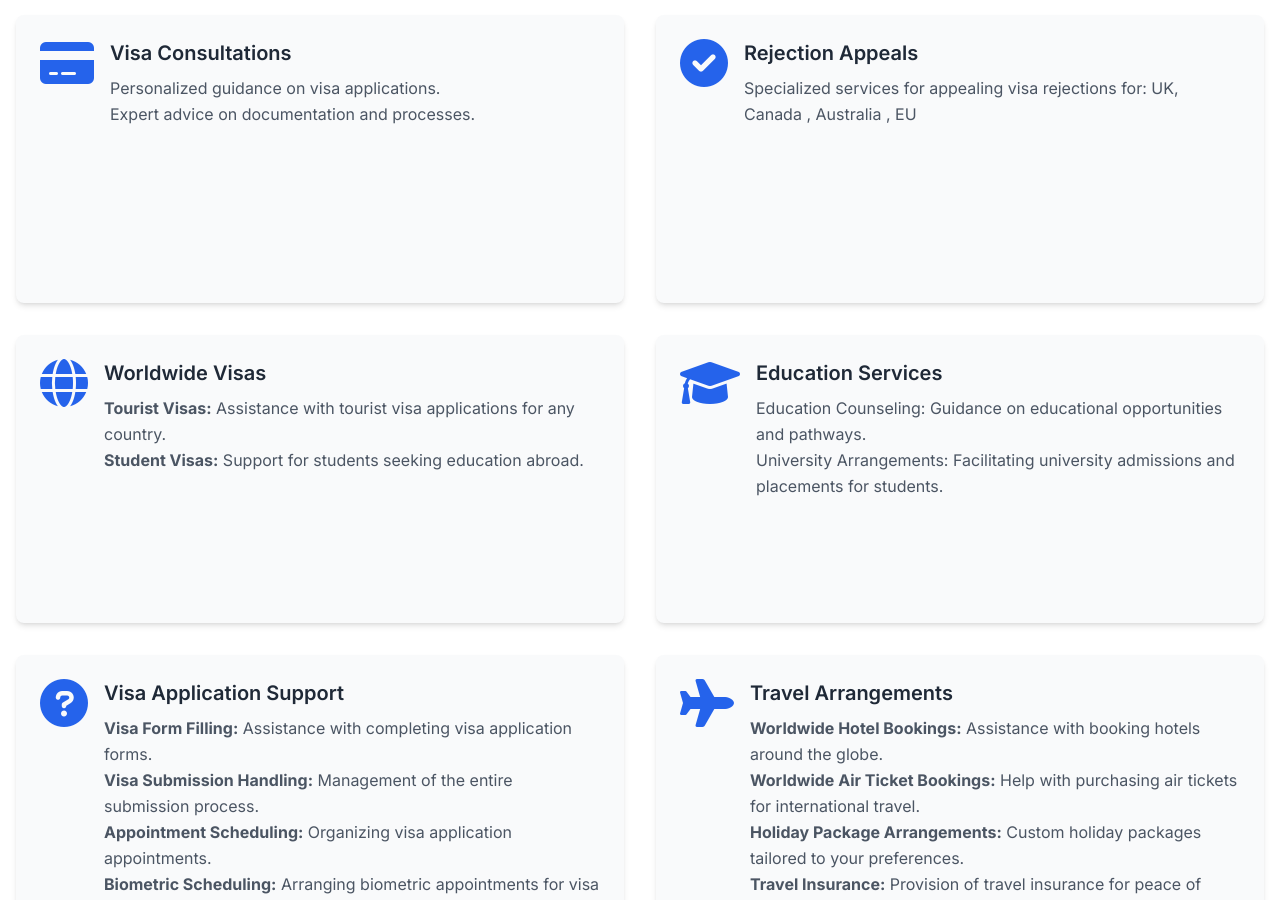
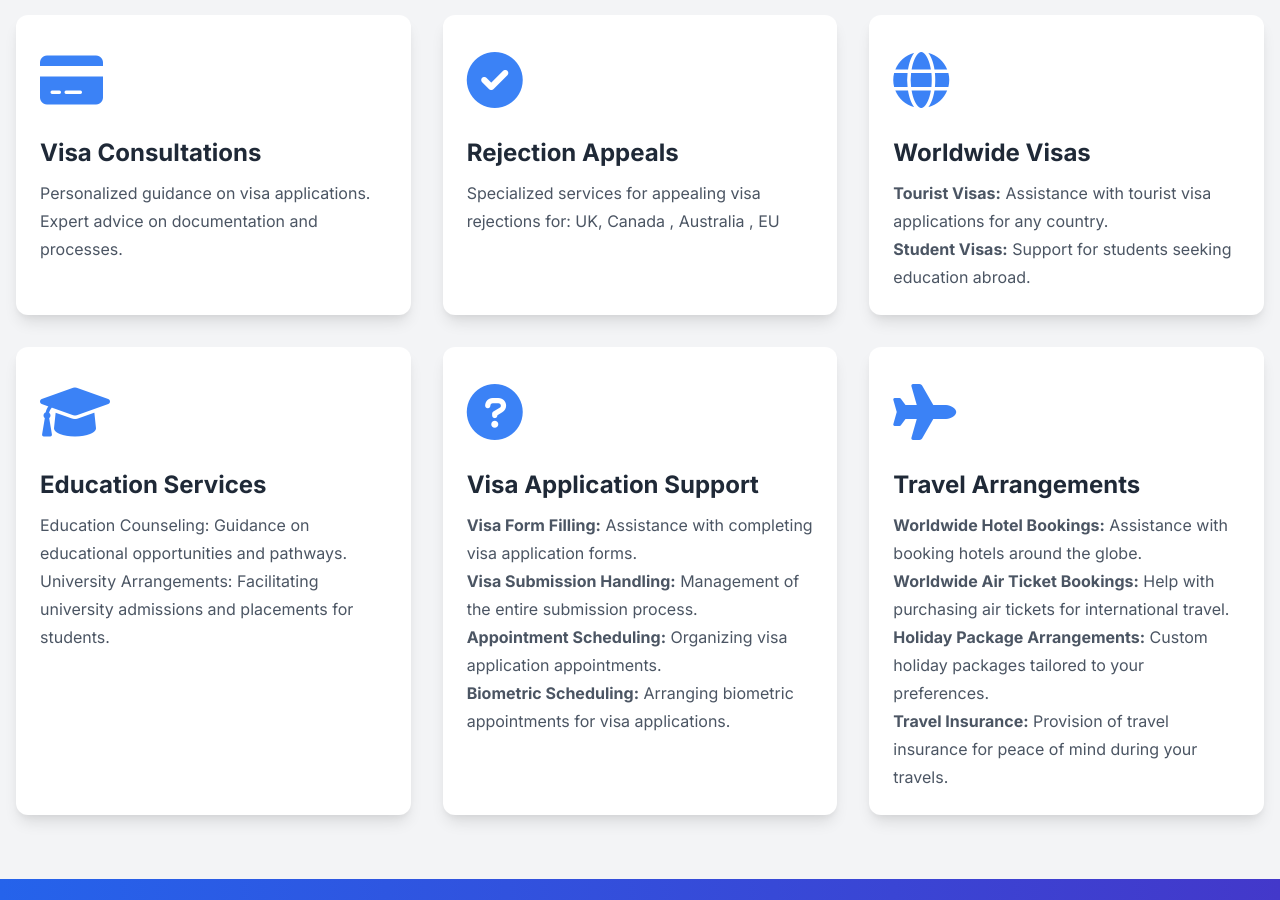
Before and after one commit to charithmadhuranga/visa-website, a plain HTML site: page index.html in a window 1280 px wide. Shown: the part 1900-2800 px from the top of the page. Drawn offline with nearby package versions, Linux system fonts and the light colour scheme.

Commit message:
update and fix errors

```diff
--- a/index.html
+++ b/index.html
@@ -36,6 +36,10 @@
         scroll-behavior: smooth; /* For smooth scrolling */
         overflow-x: hidden; /* Prevent horizontal scrolling across the entire body */
       }
+      /* New style to prevent body scrolling when menu is open */
+      body.no-scroll {
+        overflow: hidden;
+      }
       .section-header p {
         line-height: 1.6;
       }
@@ -57,15 +61,16 @@
       /* Mobile menu panel dropdown styling */
       #mobile-menu-panel {
         background-color: white !important; /* Force white background */
-        z-index: 9999 !important; /* Ensure it's on top of everything */
+        z-index: 999 !important; /* Adjusted z-index: higher than overlay, lower than header */
         max-height: 0; /* Initial collapsed state for dropdown */
         overflow: hidden;
-        position: absolute; /* Positioned absolutely below the header */
-        top: 100%; /* Positions it right below the header */
+        position: fixed; /* Changed to fixed to position relative to viewport */
+        top: 4.5rem; /* Position below the header (approx. 72px, based on header height) */
         left: 0;
         width: 100%;
         box-shadow: 0 4px 6px -1px rgba(0, 0, 0, 0.1), 0 2px 4px -1px rgba(0, 0, 0, 0.06); /* Tailwind shadow-md */
         transition: max-height 0.3s ease-in-out; /* Smooth transition for dropdown */
+        /* padding-top is no longer needed here as top positions the panel below the header */
       }
 
       #mobile-menu-panel.open {
@@ -75,7 +80,12 @@
 
       /* Adjust z-index for mobile overlay to be behind the menu but above content */
       #mobile-menu-overlay {
-        z-index: 30 !important; /* Lower than menu, higher than content */
+        z-index: 998 !important; /* Adjusted z-index: lower than menu panel */
+        position: fixed; /* Ensure it's fixed */
+        top: 4.5rem; /* Start below the header */
+        left: 0;
+        right: 0;
+        bottom: 0;
       }
 
       /* WhatsApp Float Button Styling */
@@ -169,11 +179,47 @@
         background-color: #2563eb; /* Tailwind blue-600 */
         transform: scale(1.2);
       }
+
+      /* Services Section new styles */
+      .service-card {
+        background-color: #ffffff;
+        border-radius: 0.75rem; /* Tailwind rounded-xl */
+        box-shadow: 0 10px 15px -3px rgba(0, 0, 0, 0.1), 0 4px 6px -2px rgba(0, 0, 0, 0.05); /* Tailwind shadow-xl */
+        transition: all 0.3s ease-in-out;
+        padding: 1.5rem; /* Tailwind p-6 */
+        height: 100%; /* Ensure cards in a row have equal height */
+        display: flex;
+        flex-direction: column;
+        align-items: flex-start; /* Align content to the start */
+      }
+
+      .service-card:hover {
+        transform: translateY(-5px) scale(1.02);
+        box-shadow: 0 20px 25px -5px rgba(0, 0, 0, 0.1), 0 10px 10px -5px rgba(0, 0, 0, 0.04); /* Stronger shadow on hover */
+      }
+
+      .service-card-icon {
+        color: #3b82f6; /* Tailwind blue-500 */
+        font-size: 3.5rem; /* Larger icon size */
+        margin-bottom: 1rem; /* Space below icon */
+      }
+
+      .service-card h4 {
+        color: #1f2937; /* Tailwind gray-900 */
+        font-size: 1.5rem; /* Tailwind text-2xl */
+        font-weight: 700; /* Tailwind font-bold */
+        margin-bottom: 0.75rem; /* Space below heading */
+      }
+
+      .service-card p {
+        color: #4b5563; /* Tailwind gray-700 */
+        line-height: 1.75; /* Tailwind leading-relaxed */
+      }
     </style>
   </head>
 
   <body id="home" class="text-gray-800">
-    <header id="header" class="bg-white shadow-md fixed top-0 left-0 w-full z-50 transition-shadow duration-300">
+    <header id="header" class="bg-white shadow-md fixed top-0 left-0 w-full z-[9999] transition-shadow duration-300">
       <nav class="container mx-auto px-4 py-4 flex justify-between items-center">
         <div class="flex-shrink-0">
           <a class="block" href="index.html">
@@ -199,8 +245,8 @@
         </div>
       </nav>
 
-      <div id="mobile-menu-overlay" class="md:hidden fixed inset-0 bg-black bg-opacity-50 z-30 hidden"></div>
-      <div id="mobile-menu-panel" class="md:hidden absolute top-full left-0 w-full bg-white shadow-lg overflow-hidden transition-all duration-300 ease-in-out z-40 max-h-0">
+      <div id="mobile-menu-overlay" class="md:hidden fixed top-4.5rem left-0 right-0 bottom-0 bg-black bg-opacity-50 z-[998] hidden"></div>
+      <div id="mobile-menu-panel" class="md:hidden fixed top-4.5rem left-0 w-full bg-white shadow-lg overflow-hidden transition-all duration-300 ease-in-out z-[999] max-h-0">
         <div class="p-6">
           <ul class="space-y-4 pt-10">
             <li><a href="#home" class="block text-gray-800 text-lg hover:text-blue-600">Home</a></li>
@@ -291,8 +337,7 @@
         </div>
       </div>
     </section>
-    <!-- Services Section -->
-    <section id="services" class="py-16 bg-white">
+    <section id="services" class="py-16 bg-gray-100">
       <div class="container mx-auto px-4">
         <div class="text-center mb-12 section-header">
           <h2 class="text-4xl font-bold text-gray-800 mb-4 animate-on-scroll">Our Services</h2>
@@ -304,14 +349,13 @@
           </p>
         </div>
 
-        <div class="flex flex-wrap -mx-4 items-stretch features">
-          <!-- Service Item 1 -->
-          <div class="w-full md:w-1/2 px-4 mb-8 service-item-animate">
-            <div class="flex items-start p-6 bg-gray-50 rounded-lg shadow-md hover:shadow-lg transition-shadow duration-300 min-h-[18rem]">
-              <div class="flex-shrink-0 mr-4 service-box-icon">
-                <i class="fa-solid fa-credit-card text-5xl text-blue-600"></i>
+        <div class="grid grid-cols-1 md:grid-cols-2 lg:grid-cols-3 gap-8">
+          <div class="service-item-animate">
+            <div class="service-card">
+              <div class="service-card-icon">
+                <i class="fa-solid fa-credit-card"></i>
               </div>
-              <div class="service-box-body flex-grow">
+              <div class="flex-grow">
                 <h4 class="text-xl font-semibold text-gray-800 mb-2">Visa Consultations</h4>
                 <p class="text-gray-600 leading-relaxed">
                   Personalized guidance on visa applications. <br />Expert
@@ -320,13 +364,12 @@
               </div>
             </div>
           </div>
-          <!-- Service Item 2 -->
-          <div class="w-full md:w-1/2 px-4 mb-8 service-item-animate">
-            <div class="flex items-start p-6 bg-gray-50 rounded-lg shadow-md hover:shadow-lg transition-shadow duration-300 min-h-[18rem]">
-              <div class="flex-shrink-0 mr-4 service-box-icon">
-                <i class="fa-solid fa-circle-check text-5xl text-blue-600"></i>
+          <div class="service-item-animate">
+            <div class="service-card">
+              <div class="service-card-icon">
+                <i class="fa-solid fa-circle-check"></i>
               </div>
-              <div class="service-box-body flex-grow">
+              <div class="flex-grow">
                 <h4 class="text-xl font-semibold text-gray-800 mb-2">Rejection Appeals</h4>
                 <p class="text-gray-600 leading-relaxed">
                   Specialized services for appealing visa rejections for: UK,
@@ -335,13 +378,12 @@
               </div>
             </div>
           </div>
-          <!-- Service Item 3 -->
-          <div class="w-full md:w-1/2 px-4 mb-8 service-item-animate">
-            <div class="flex items-start p-6 bg-gray-50 rounded-lg shadow-md hover:shadow-lg transition-shadow duration-300 min-h-[18rem]">
-              <div class="flex-shrink-0 mr-4 service-box-icon">
-                <i class="fa-solid fa-globe text-5xl text-blue-600"></i>
+          <div class="service-item-animate">
+            <div class="service-card">
+              <div class="service-card-icon">
+                <i class="fa-solid fa-globe"></i>
               </div>
-              <div class="service-box-body flex-grow">
+              <div class="flex-grow">
                 <h4 class="text-xl font-semibold text-gray-800 mb-2">Worldwide Visas</h4>
                 <p class="text-gray-600 leading-relaxed">
                   <b>Tourist Visas:</b> Assistance with tourist visa
@@ -352,13 +394,12 @@
               </div>
             </div>
           </div>
-          <!-- Service Item 4 -->
-          <div class="w-full md:w-1/2 px-4 mb-8 service-item-animate">
-            <div class="flex items-start p-6 bg-gray-50 rounded-lg shadow-md hover:shadow-lg transition-shadow duration-300 min-h-[18rem]">
-              <div class="flex-shrink-0 mr-4 service-box-icon">
-                <i class="fa-solid fa-graduation-cap text-5xl text-blue-600"></i>
+          <div class="service-item-animate">
+            <div class="service-card">
+              <div class="service-card-icon">
+                <i class="fa-solid fa-graduation-cap"></i>
               </div>
-              <div class="service-box-body flex-grow">
+              <div class="flex-grow">
                 <h4 class="text-xl font-semibold text-gray-800 mb-2">Education Services</h4>
                 <p class="text-gray-600 leading-relaxed">
                   Education Counseling: Guidance on educational opportunities
@@ -369,13 +410,12 @@
               </div>
             </div>
           </div>
-          <!-- Service Item 5 -->
-          <div class="w-full md:w-1/2 px-4 mb-8 service-item-animate">
-            <div class="flex items-start p-6 bg-gray-50 rounded-lg shadow-md hover:shadow-lg transition-shadow duration-300 min-h-[18rem]">
-              <div class="flex-shrink-0 mr-4 service-box-icon">
-                <i class="fa-solid fa-circle-question text-5xl text-blue-600"></i>
+          <div class="service-item-animate">
+            <div class="service-card">
+              <div class="service-card-icon">
+                <i class="fa-solid fa-circle-question"></i>
               </div>
-              <div class="service-box-body flex-grow">
+              <div class="flex-grow">
                 <h4 class="text-xl font-semibold text-gray-800 mb-2">Visa Application Support</h4>
                 <p class="text-gray-600 leading-relaxed">
                   <b>Visa Form Filling:</b> Assistance with completing visa
@@ -388,13 +428,12 @@
               </div>
             </div>
           </div>
-          <!-- Service Item 6 -->
-          <div class="w-full md:w-1/2 px-4 mb-8 service-item-animate">
-            <div class="flex items-start p-6 bg-gray-50 rounded-lg shadow-md hover:shadow-lg transition-shadow duration-300 min-h-[18rem]">
-              <div class="flex-shrink-0 mr-4 service-box-icon">
-                <i class="fa-solid fa-plane text-5xl text-blue-600"></i>
+          <div class="service-item-animate">
+            <div class="service-card">
+              <div class="service-card-icon">
+                <i class="fa-solid fa-plane"></i>
               </div>
-              <div class="service-box-body flex-grow">
+              <div class="flex-grow">
                 <h4 class="text-xl font-semibold text-gray-800 mb-2">Travel Arrangements</h4>
                 <p class="text-gray-600 leading-relaxed">
                   <b>Worldwide Hotel Bookings:</b> Assistance with booking
@@ -415,7 +454,6 @@
         </div>
       </div>
     </section>
-    <!--/#services-->
     <section id="hero-action-section" class="py-20 bg-gradient-to-r from-blue-600 to-indigo-700 text-white text-center">
       <div class="container mx-auto px-4">
         <h3 class="text-2xl md:text-3xl font-light mb-4 animate-on-scroll">
@@ -442,7 +480,6 @@
           </p>
         </div>
                 <div class="text-center mb-8 animate-on-scroll">
-          <!-- Filter buttons now use flex-wrap to stack on small screens -->
           <ul id="portfolio-filter" class="flex flex-wrap justify-center gap-4">
             <li><a   class="portfolio-filter-btn inline-block py-2 px-4 rounded-full bg-gray-200 text-gray-700 font-semibold hover:bg-gray-300 transition-colors duration-200 active">USA</a></li>
             <li><a   class="portfolio-filter-btn inline-block py-2 px-4 rounded-full bg-gray-200 text-gray-700 font-semibold hover:bg-gray-300 transition-colors duration-200">Canada</a></li>
@@ -576,8 +613,7 @@
               <p class="text-gray-600 min-h-[6rem] leading-relaxed">Qatar is a peninsula Arab country whose terrain comprises arid desert and a long Persian (Arab) Gulf shoreline of beaches and dunes. Also on the coast is the capital, Doha, known for its futuristic skyscrapers and modern architecture.</p>
             </div>
           </div>
-          <nav id="portfolio-slider-dots" class="flex space-x-3">
-              </nav>
+
         </div>
       </div>
     </section>
@@ -606,7 +642,6 @@
           </div>
           <div class="w-full md:w-2/3 px-4">
             <div class="google-maps shadow-md rounded-lg">
-              <!-- Removed the closing > from iframe tag to fix the syntax error -->
               <iframe src="https://www.google.com/maps/embed?pb=!1m18!1m12!1m3!1d3961.1854635392338!2d79.90689998507806!3d6.868366775417241!2m3!1f0!2f0!3f0!3m2!1i1024!2i768!4f13.1!3m3!1m2!1s0x3ae25a709a61cb25%3A0x8efa052af6c57881!2s19a%20Thalapathpitiya%20Rd%2C%20Nugegoda!5e0!3m2!1sen!2slk!4v1751980429720!5m2!1sen!2slk" width="600" height="450" style="border:0;" allowfullscreen="" loading="lazy" referrerpolicy="no-referrer-when-downgrade" class="w-full h-full border-0 rounded-lg"></iframe>
             </div>
           </div>
@@ -673,7 +708,8 @@
         function toggleMobileMenu() {
           mobileMenuPanel.classList.toggle('open');
           mobileMenuOverlay.classList.toggle('hidden');
-          // 'overflow-hidden' on body is now handled purely by CSS to avoid toggling issues
+          // Toggle no-scroll class on body to prevent background scrolling
+          document.body.classList.toggle('no-scroll');
         }
 
         mobileMenuButton.addEventListener('click', toggleMobileMenu);
@@ -767,21 +803,13 @@
 
         // --- Portfolio/Countries Slider ---
         const portfolioSlides = document.querySelectorAll('#portfolio-slider-container .portfolio-item');
-        const portfolioDotsContainer = document.getElementById('portfolio-slider-dots');
+
         let currentPortfolioSlide = 0;
         let portfolioSlideInterval;
         const portfolioSlideDuration = 5000; // 5 seconds
 
         // Dynamically create dots for Portfolio Slider
-        portfolioSlides.forEach((_, index) => {
-          const dot = document.createElement('span');
-          dot.classList.add('dot'); // Uses custom CSS for .dot in style block
-          dot.addEventListener('click', () => {
-            showPortfolioSlide(index);
-            resetPortfolioSliderInterval();
-          });
-          portfolioDotsContainer.appendChild(dot);
-        });
+        // REMOVED CODE FOR PORTFOLIO DOTS CREATION
 
         function showPortfolioSlide(index) {
           // Ensure all slides are initially set for animation
@@ -793,13 +821,7 @@
           gsap.to(portfolioSlides[index], { opacity: 1, duration: 1, ease: "power1.inOut", zIndex: 1 });
 
           // Update dots
-          document.querySelectorAll('#portfolio-slider-dots .dot').forEach((dot, i) => {
-            if (i === index) {
-              dot.classList.add('current');
-            } else {
-              dot.classList.remove('current');
-            }
-          });
+          // REMOVED CODE FOR PORTFOLIO DOTS UPDATE
           currentPortfolioSlide = index;
         }
 
```
Also changed, not shown: images/logo.png.
